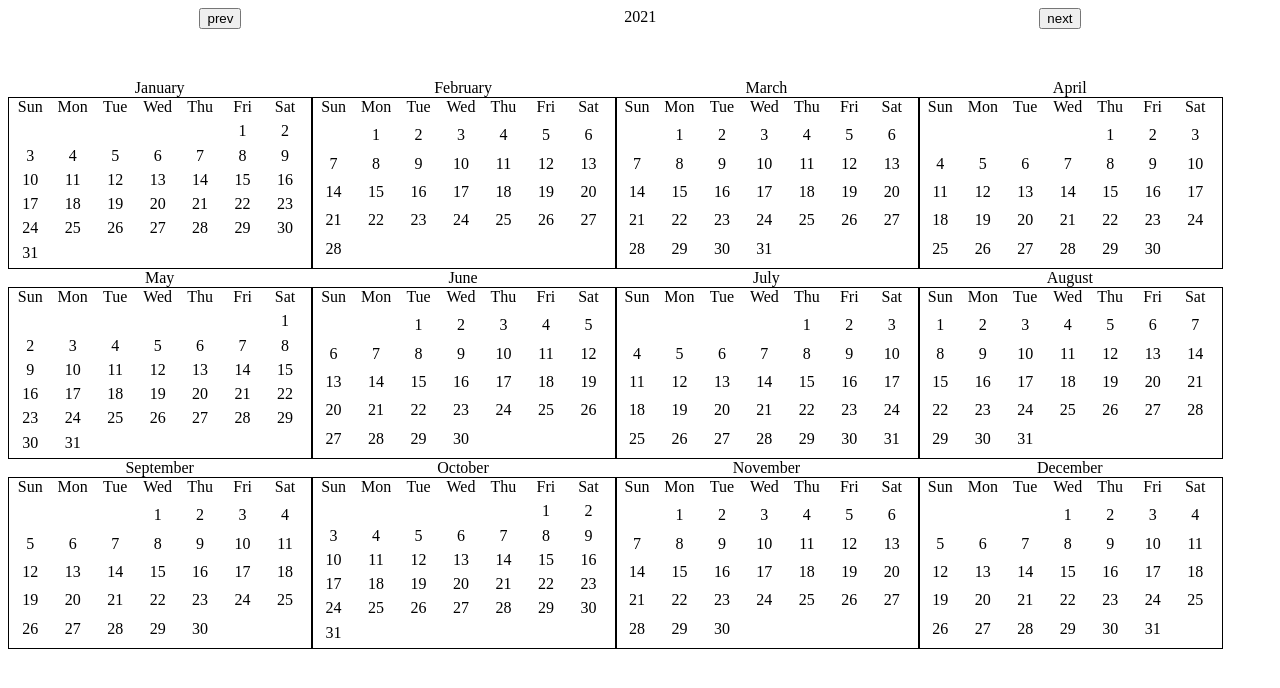
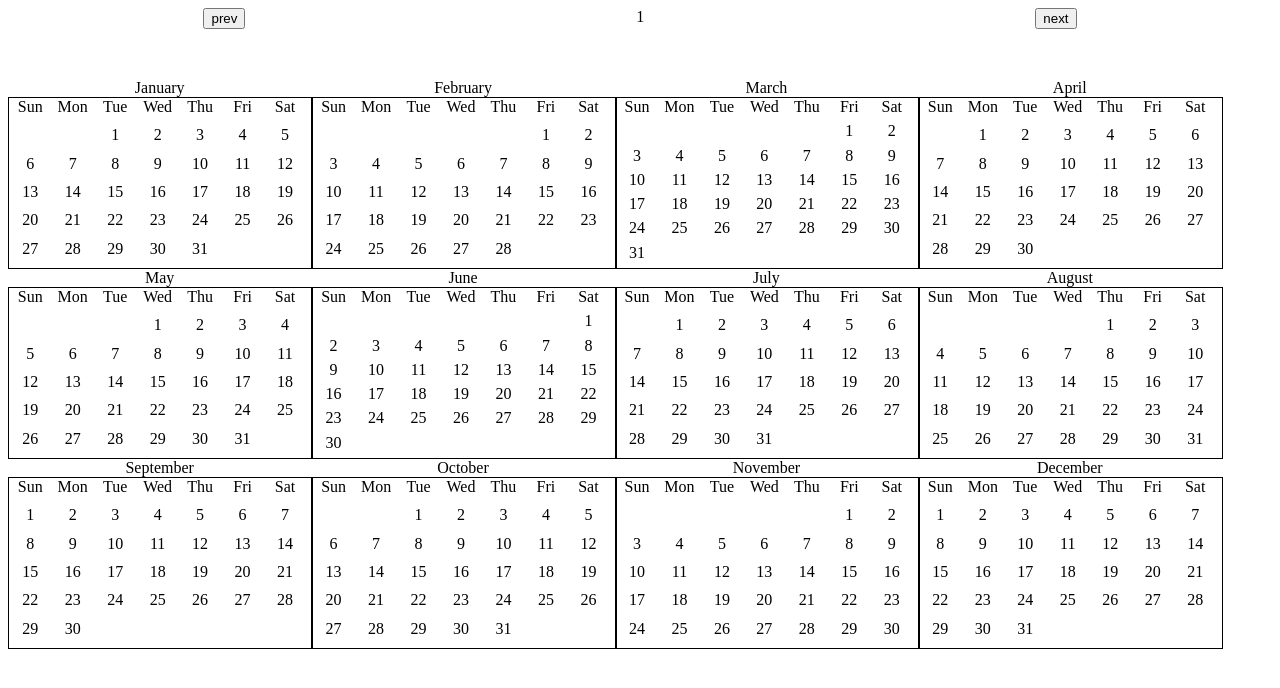
Before and after one commit to InnaStanislavskaya/calendar, a React (Create React App) app: page /year/1 in a window 1280 px wide. Shown: the top 688 px of the page. Built offline with nearby package versions, Linux system fonts and the light colour scheme.

Commit message:
add route '/year/:yearNamber'

```diff
--- a/package.json
+++ b/package.json
@@ -8,6 +8,7 @@
     "@testing-library/user-event": "^12.8.3",
     "react": "^17.0.2",
     "react-dom": "^17.0.2",
+    "react-router-dom": "^5.2.0",
     "react-scripts": "4.0.3",
     "web-vitals": "^1.1.2"
   },
--- a/src/App/App.js
+++ b/src/App/App.js
@@ -1,17 +1,22 @@
-import {useState} from 'react';
+import { Route, Switch, useHistory } from 'react-router';
 import { Year } from '../components/Year';
 import './App.css';
 
+
 export function App() {
-  const [currentYear, setYear] = useState(new Date().getFullYear());
+  const history = useHistory();
 
   const handleYearChange = (newValue) => {
-    setYear(newValue);
+    history.push(`/year/${newValue}`);
   }
 
   return (
     <div className="App">
-      <Year year ={currentYear} onYearChange={handleYearChange}></Year>
+      <Switch>
+        <Route path="/year/:yearNumber" render={(props) => (
+          <Year year ={props.match.params.yearNumber} onYearChange={handleYearChange}></Year>
+        )}/>
+      </Switch>
     </div>
   );
 }
--- a/src/components/Year.jsx
+++ b/src/components/Year.jsx
@@ -12,14 +12,14 @@ export const Year = (props) => {
     return (
         <>
             <div className = 'year'>
-                <button onClick={() => onYearChange(year - 1)}>prev</button>
+                <button onClick={() => onYearChange(Number(year) - 1)}>prev</button>
                 <div>{year}</div>
-                <button onClick={() => onYearChange(year + 1)}>next</button>
+                <button onClick={() => onYearChange(Number(year) + 1)}>next</button>
             </div>
 
             <div className ='month-list'>
                 {month.map(monthNumber => {
-                    return <Month key= {String(monthNumber)} year={year} month ={monthNumber}/>
+                    return <Month key= {String(monthNumber)} year={Number(year)} month ={monthNumber}/>
                 })
                 }
             </div>
--- a/src/index.js
+++ b/src/index.js
@@ -4,9 +4,15 @@ import './index.css';
 import { App } from './components';
 import reportWebVitals from './reportWebVitals';
 
+import {
+  BrowserRouter as Router,
+} from "react-router-dom";
+
 ReactDOM.render(
   <React.StrictMode>
-    <App />
+    <Router>
+      <App />
+    </Router>
   </React.StrictMode>,
   document.getElementById('root')
 );
```
Also changed, not shown: 1 other file (tests, documents, lock files or other folders).
